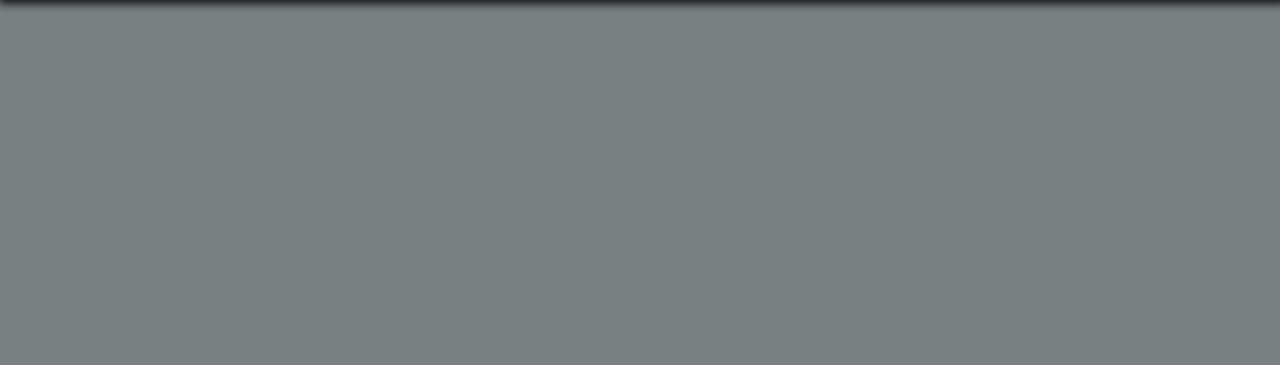
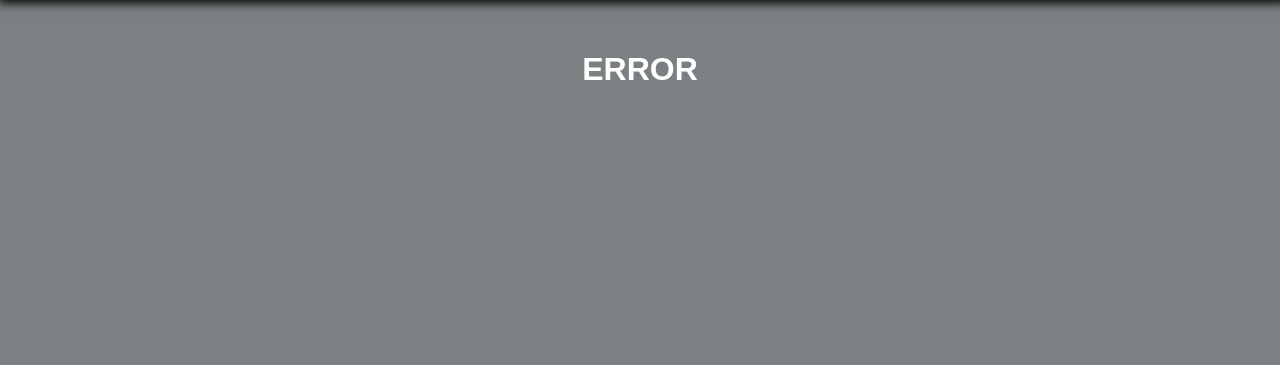
Before and after one commit to muno17/sqncd, a Flask app: page /error in a window 1280 px wide. Shown: the part 55-420 px from the top of the page. Run offline with Flask 2, Linux system fonts and the light colour scheme.

Commit message:
add username and password check to login page

```diff
--- a/app.py
+++ b/app.py
@@ -34,12 +34,19 @@ def login():
         username = request.form.get('username')
         password = request.form.get('password')
 
+
+        usernameCheck = cursor.execute("SELECT * FROM users WHERE username = ?", [username]).fetchone()
+        if usernameCheck:
+            # error if password isn't correct
+            if not check_password_hash(usernameCheck[3], password):
+                return render_template('login.html', error="incorrect password")
+
+            else:
+                return redirect('/')
+
         # error if username doesn't exist
-        usernameCheck = cursor.execute("SELECT * FROM users WHERE username = ?", [username]).fetchall()
-        if usernameCheck == None:
-            return render_template('error.html')
-
-        # error if password isn't correct
+        else:
+            return render_template('login.html', error="invalid username")
 
 
 
--- a/templates/error.html
+++ b/templates/error.html
@@ -5,7 +5,7 @@
 {% endblock %}
 
 {% block main %}
-
+    <h1>ERROR</h1>
     <h1> {{ error }} </h1>
 
 {% endblock %}
--- a/templates/login.html
+++ b/templates/login.html
@@ -21,5 +21,6 @@
         <input type="submit" value="Submit">
         <div>Don't have an account? Click <a href='/register'><strong>here</strong></a> to register</div>
     </form>
+    <div class="error"> {{ error }} </div>
 
 {% endblock %}
--- a/templates/register.html
+++ b/templates/register.html
@@ -30,6 +30,6 @@
         <br>
         <input type="submit" value="Submit">
     </form>
-    <div class="error"> {{ error }} </div1>
+    <div class="error"> {{ error }} </div>
 
 {% endblock %}
```
Also changed, not shown: test.py (+15 -5 lines), README.md, sqncd.db.
